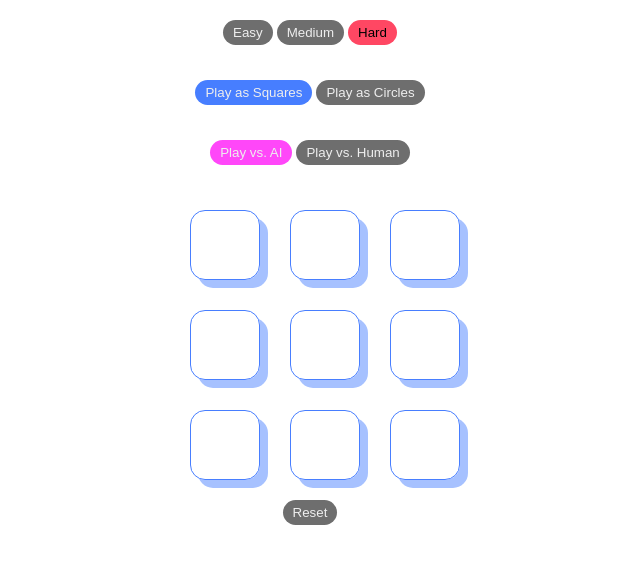
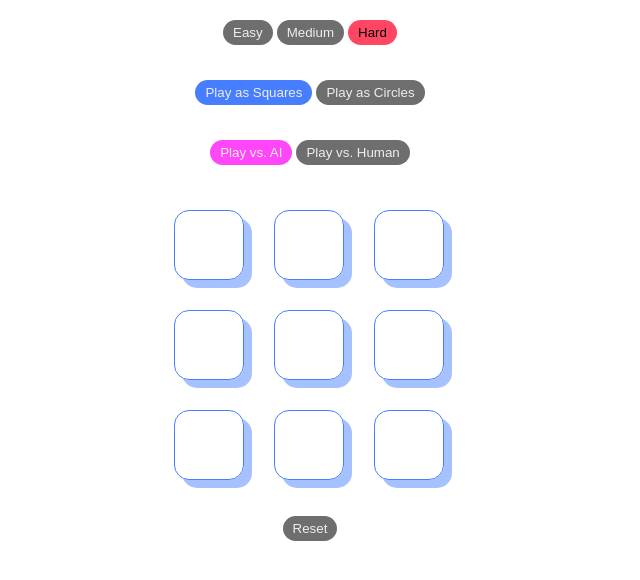
Before and after one commit to T-fXD/tictactoe, a plain HTML site: page index.html in a window 1280 px wide. Shown: the whole page, without its empty margins (330-970 px from the left). Drawn offline with Linux system fonts and the light colour scheme.

Commit message:
Update style.css

```diff
--- a/style.css
+++ b/style.css
@@ -52,12 +52,13 @@ body {
     display: grid;
     grid-template-columns: 100px 100px 100px;
     grid-template-rows: 100px 100px 100px;
+    margin-right: 32px;
+    margin-bottom: 16px;
 }
 
 .align {
     width: 100%;
     height: 100%;
-    padding: 20;
     display: flex;
     flex-direction: column;
     justify-content: space-around;
```
